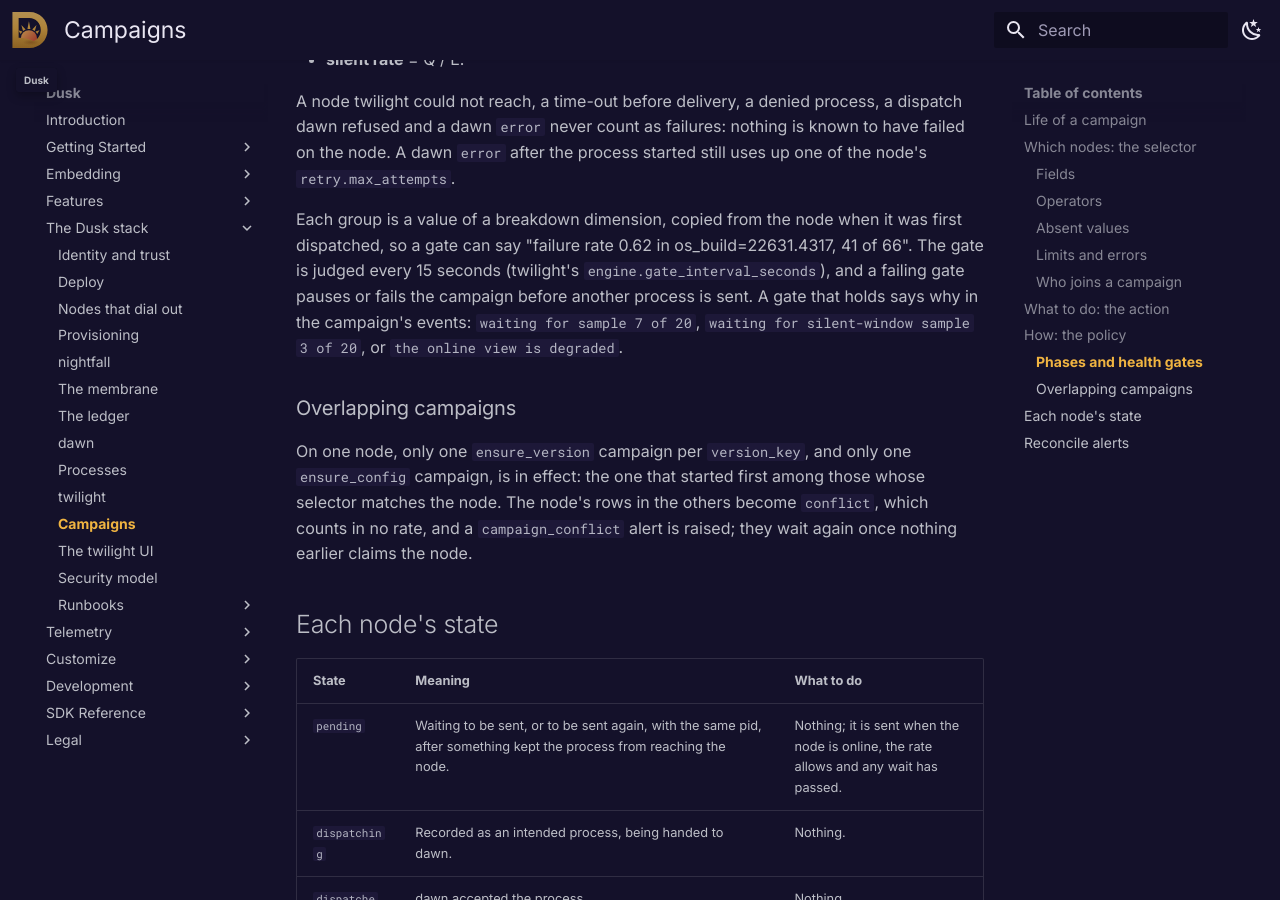
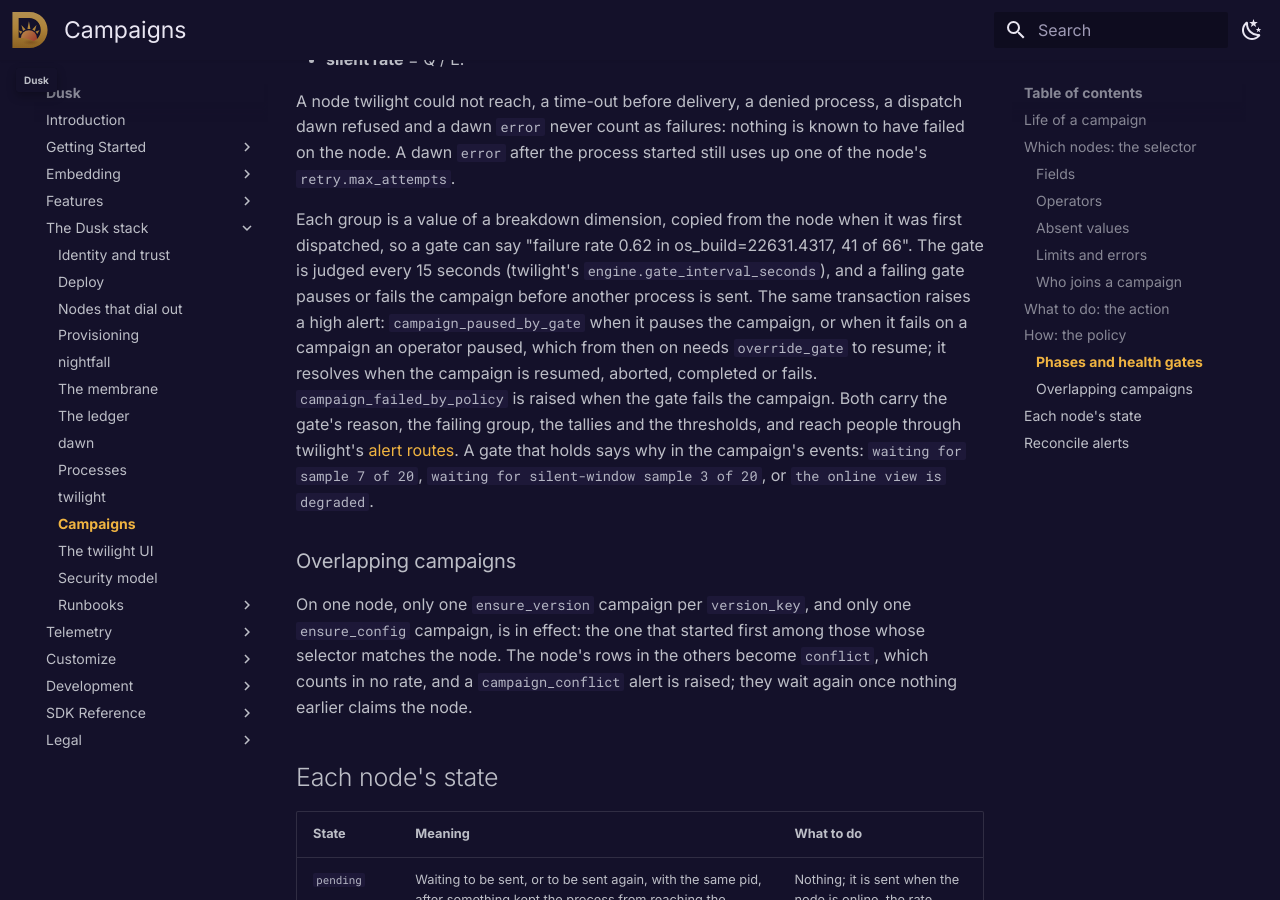
Before and after one commit to tomerze/dusk, an MkDocs documentation site: the page built from docs/docs/stack/campaigns.md, in a window 1280 px wide and 900 px high, scrolled down 8548 px. Built offline with MkDocs 1.6.1 and Material for MkDocs 9.7.7, drawn with Linux system fonts in a browser that asks for light colours; comment, search, counter and statistics services are not loaded.

Commit message:
Update docs for the alerts a health gate raises
The campaigns guide says a failing gate raises campaign_paused_by_gate or
campaign_failed_by_policy in the same transaction, also when it fails on a
campaign an operator paused, what each carries, and that the first
resolves when the campaign moves on; the UI guide's table of kinds adds
both.

```diff
--- a/docs/docs/stack/campaigns.md
+++ b/docs/docs/stack/campaigns.md
@@ -271,7 +271,14 @@ node's `retry.max_attempts`.
 Each group is a value of a breakdown dimension, copied from the node when it
 was first dispatched, so a gate can say "failure rate 0.62 in
 os_build=22631.4317, 41 of 66". The gate is judged every 15 seconds (twilight's
-`engine.gate_interval_seconds`), and a failing gate pauses or fails the campaign before another process is sent. A gate
+`engine.gate_interval_seconds`), and a failing gate pauses or fails the campaign before another process is sent. The
+same transaction raises a high alert: `campaign_paused_by_gate` when it pauses
+the campaign, or when it fails on a campaign an operator paused, which from then
+on needs `override_gate` to resume; it resolves when the campaign is resumed,
+aborted, completed or fails. `campaign_failed_by_policy` is raised when the gate
+fails the campaign. Both carry the gate's
+reason, the failing group, the tallies and the thresholds, and reach people
+through twilight's [alert routes](twilight.md#alerts). A gate
 that holds says why in the campaign's events: `waiting for sample 7 of 20`,
 `waiting for silent-window sample 3 of 20`, or `the online view is degraded`.
 
```
Also changed, not shown: docs/docs/stack/ui.md (+2 -0 lines).
